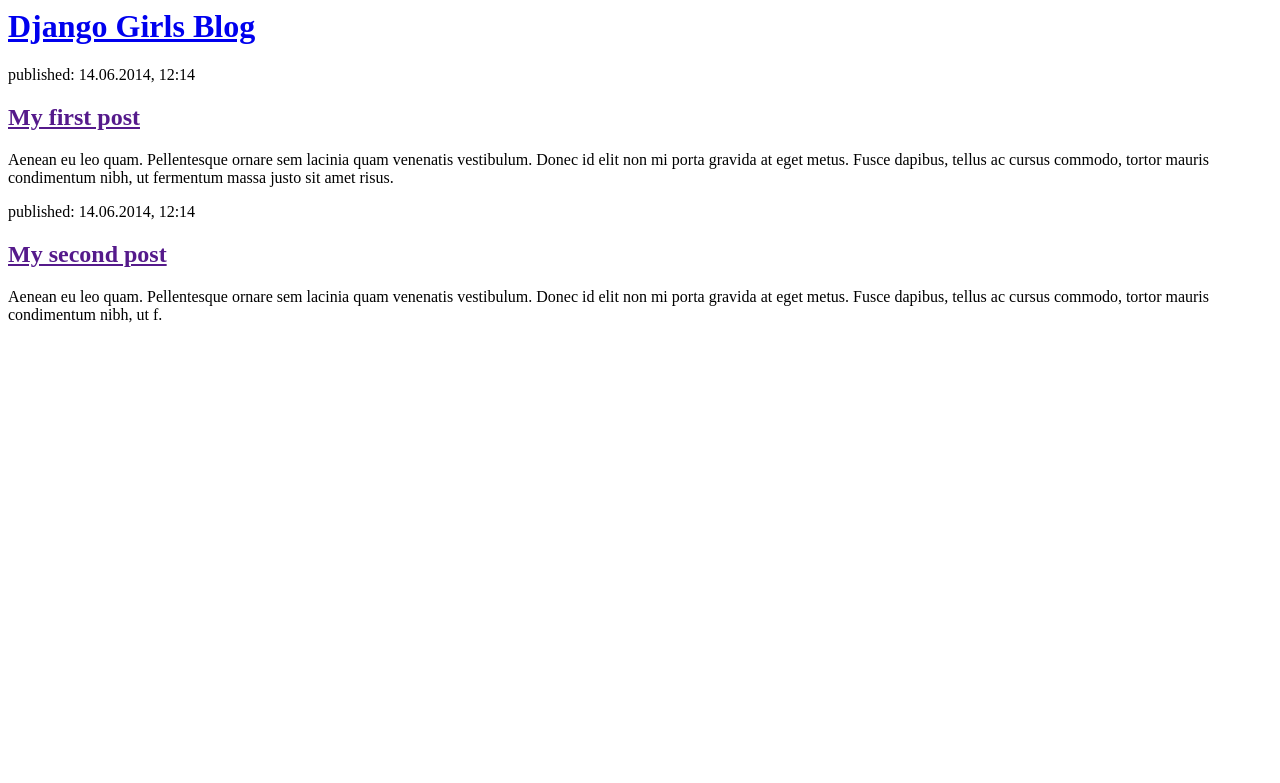
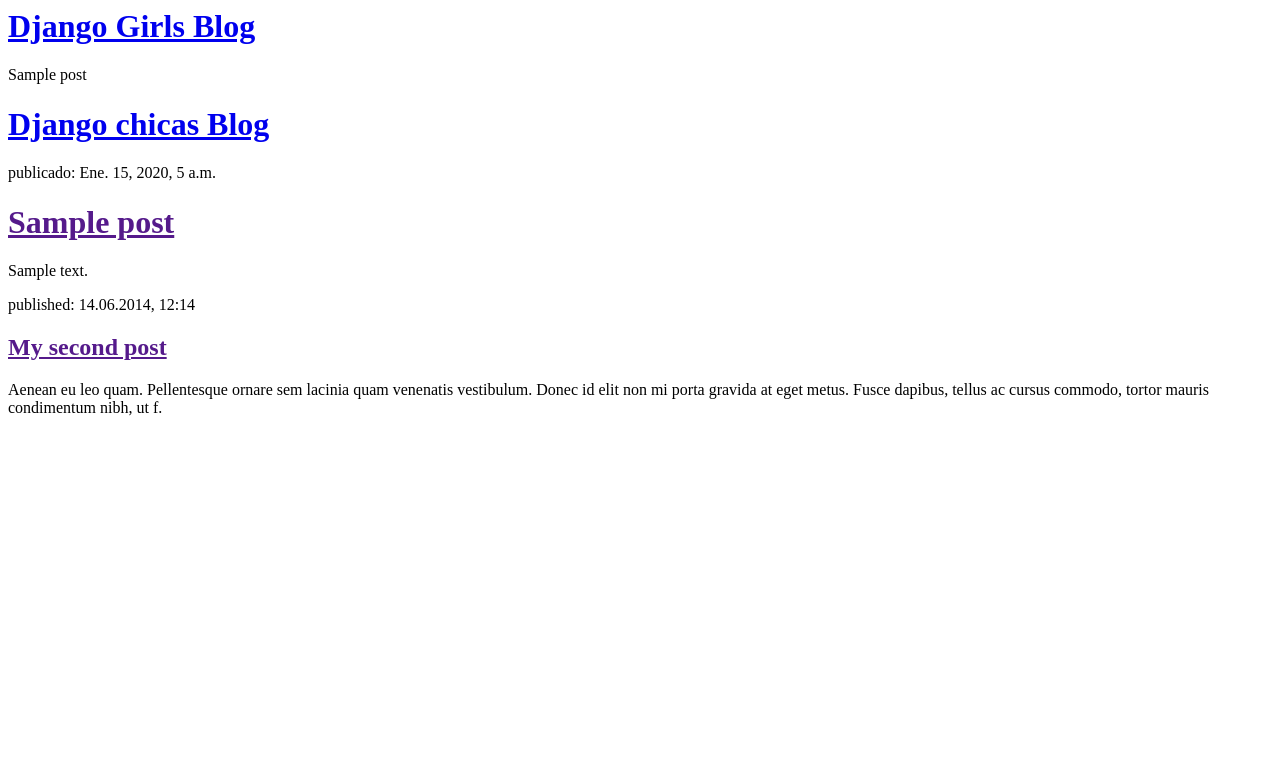
Before and after one commit to pukllana/my-first-blog, a Django app: template blog/templates/blog/post_list.html in a window 1280 px wide. Shown: the top 783 px of the page. Run offline with Django 3.2, Linux system fonts and the light colour scheme; the template is opened without the code that fills it: values that come from a table or form of the project are taken from there, others are empty; tables that the repository leaves empty hold one stand-in row (values such as "Sample post").

Commit message:
Templates modificados para mostrar post desde base de datos

```diff
--- a/blog/templates/blog/post_list.html
+++ b/blog/templates/blog/post_list.html
@@ -6,12 +6,13 @@
         <div>
             <h1><a href="/">Django Girls Blog</a></h1>
         </div>
+{% for post in posts %} {{ post }}{% endfor %}
 
-        <div>
-            <p>published: 14.06.2014, 12:14</p>
-            <h2><a href="">My first post</a></h2>
-            <p>Aenean eu leo quam. Pellentesque ornare sem lacinia quam venenatis vestibulum. Donec id elit non mi porta gravida at eget metus. Fusce dapibus, tellus ac cursus commodo, tortor mauris condimentum nibh, ut fermentum massa justo sit amet risus.</p>
-        </div>
+<div><h1><a href = "/" > Django chicas Blog </a>
+</h1 ></div>{% for post in posts %}
+<div><p> publicado: {{ post.published_date }} </p>
+<h1><a href= "" >{{ post.title }} </a></h1>
+<p>{{ post.text|linebreaksbr }} </p></div>{% endfor %}
 
         <div>
             <p>published: 14.06.2014, 12:14</p>
--- a/blog/views.py
+++ b/blog/views.py
@@ -1,3 +1,7 @@
 from django.shortcuts import render
+from django.utils import timezone
+from .models import Post
+
 def post_list(request):
-    return render(request, 'blog/post_list.html', {})
+    posts = Post.objects.filter(published_date__lte=timezone.now()).order_by('published_date')
+    return render(request, 'blog/post_list.html', {'posts': posts})
```
